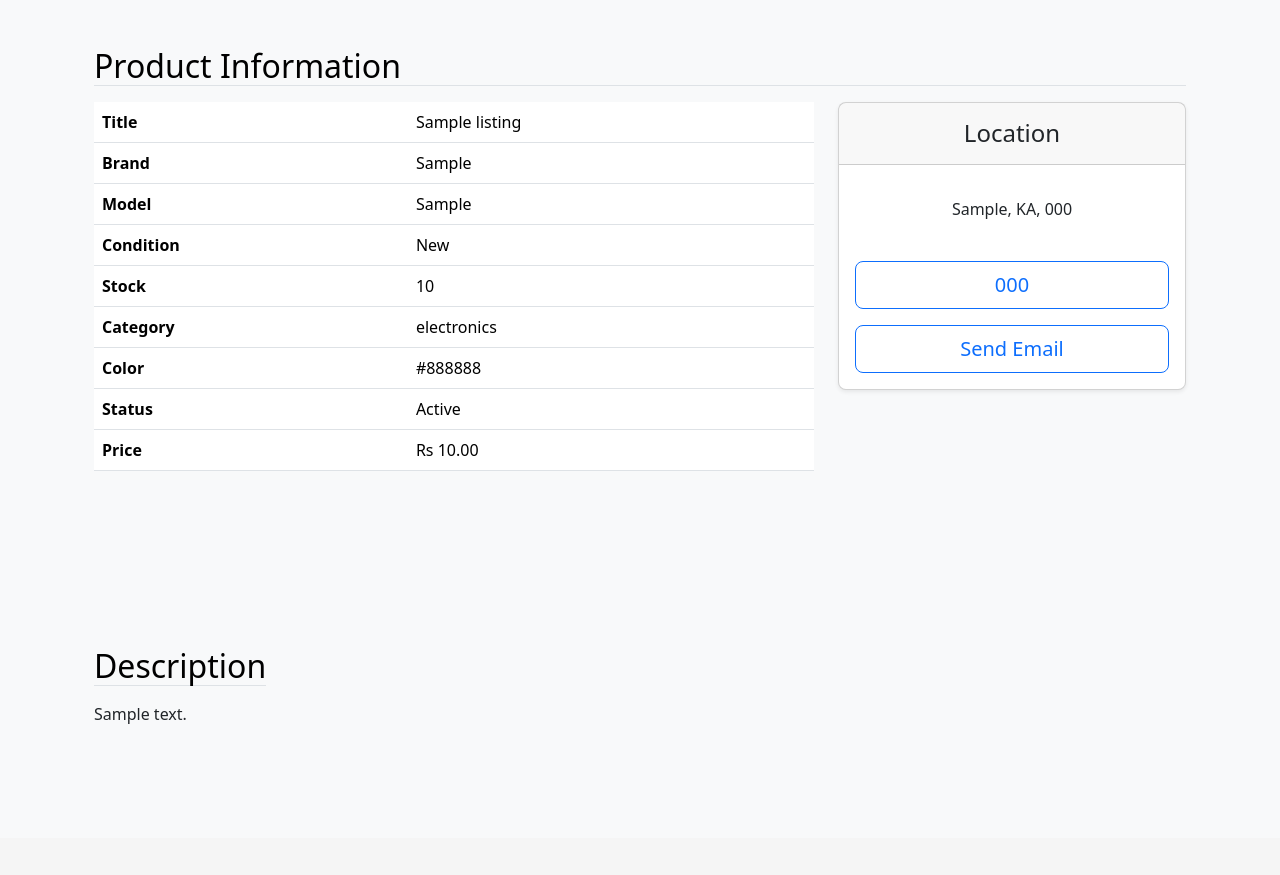
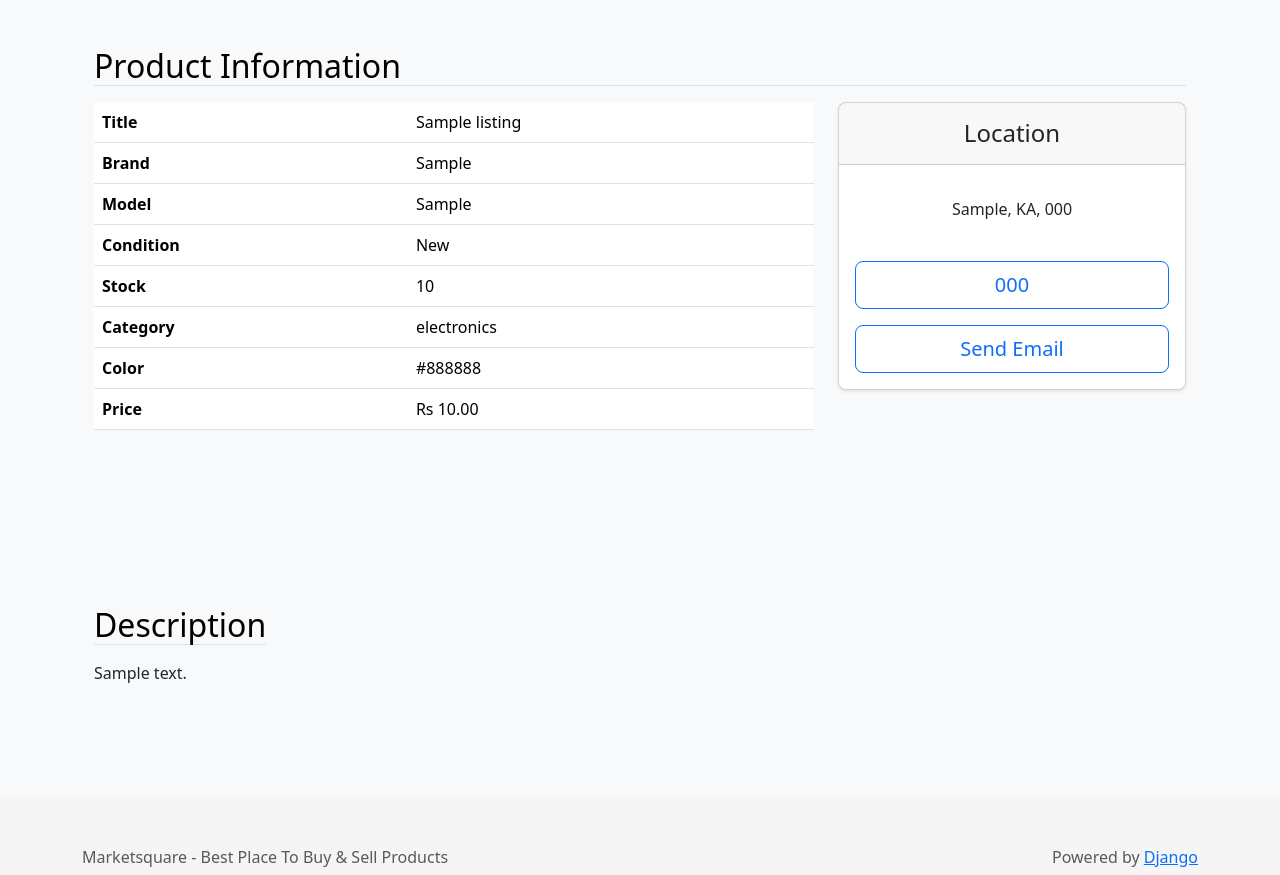
Before and after one commit to N1khilM/marketsquare, a Django app: page /listing/00000000-0000-0000-0000-000000000001/ in a window 1280 px wide. Shown: the part 655-1530 px from the top of the page. Run offline with Django 5.2, Linux system fonts and the light colour scheme; a user stored in the database is signed in; tables that the repository leaves empty hold one stand-in row (values such as "Sample post"); grey boxes marked "Sample" are stand-in pictures; some libraries are stand-ins or nearby versions.

Commit message:
changed status of lists

```diff
--- a/marketsquare/templates/views/listing.html
+++ b/marketsquare/templates/views/listing.html
@@ -62,10 +62,6 @@
                 <tr>
                   <th scope="row">Color</th>
                   <td>{{ listing.color|capfirst }}</td>
-                </tr>
-                <tr>
-                  <th scope="row">Status</th>
-                  <td>{{ listing.status|capfirst }}</td>
                 </tr>
                 <tr>
                   <th scope="row">Price</th>
```
